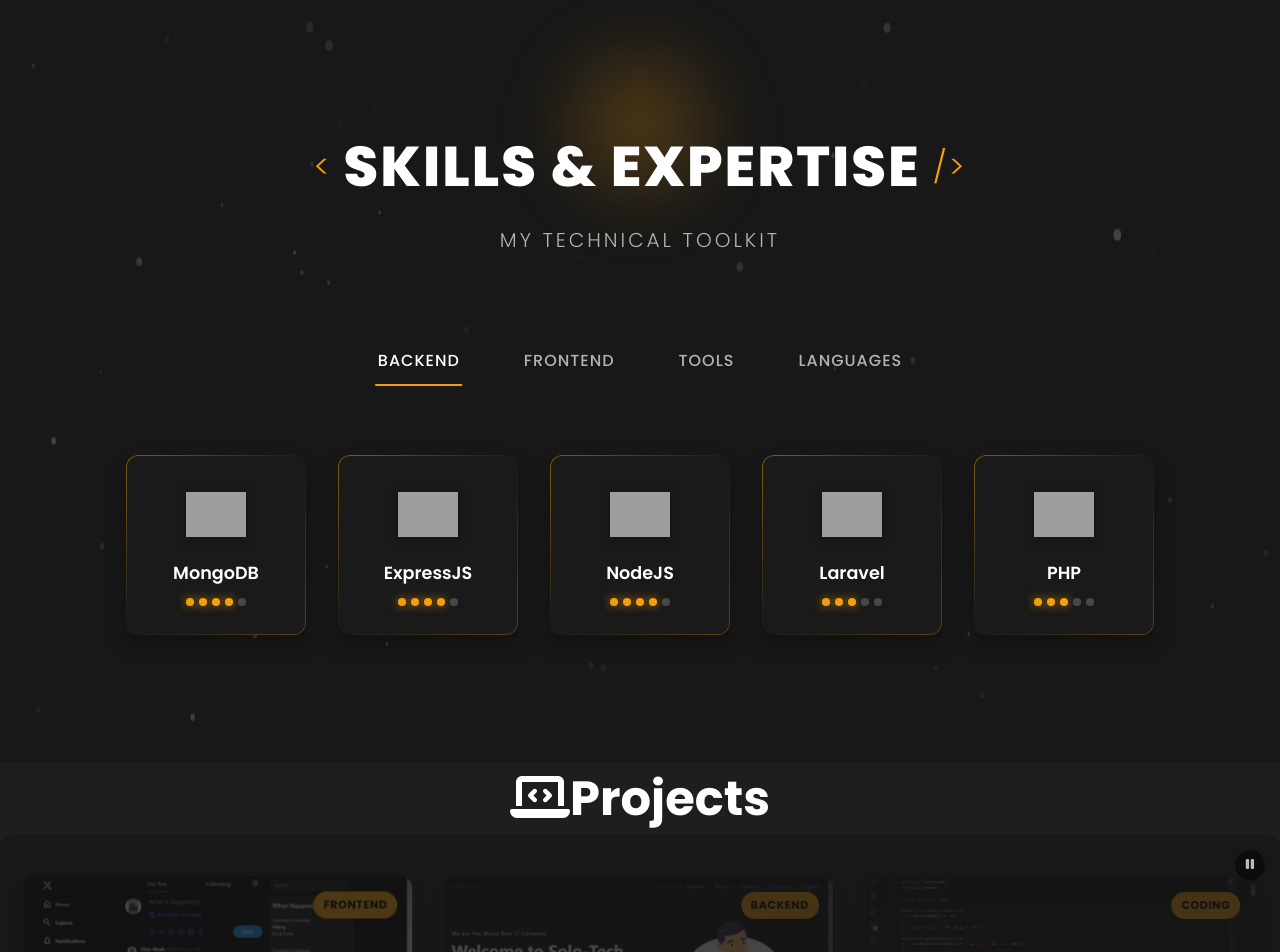
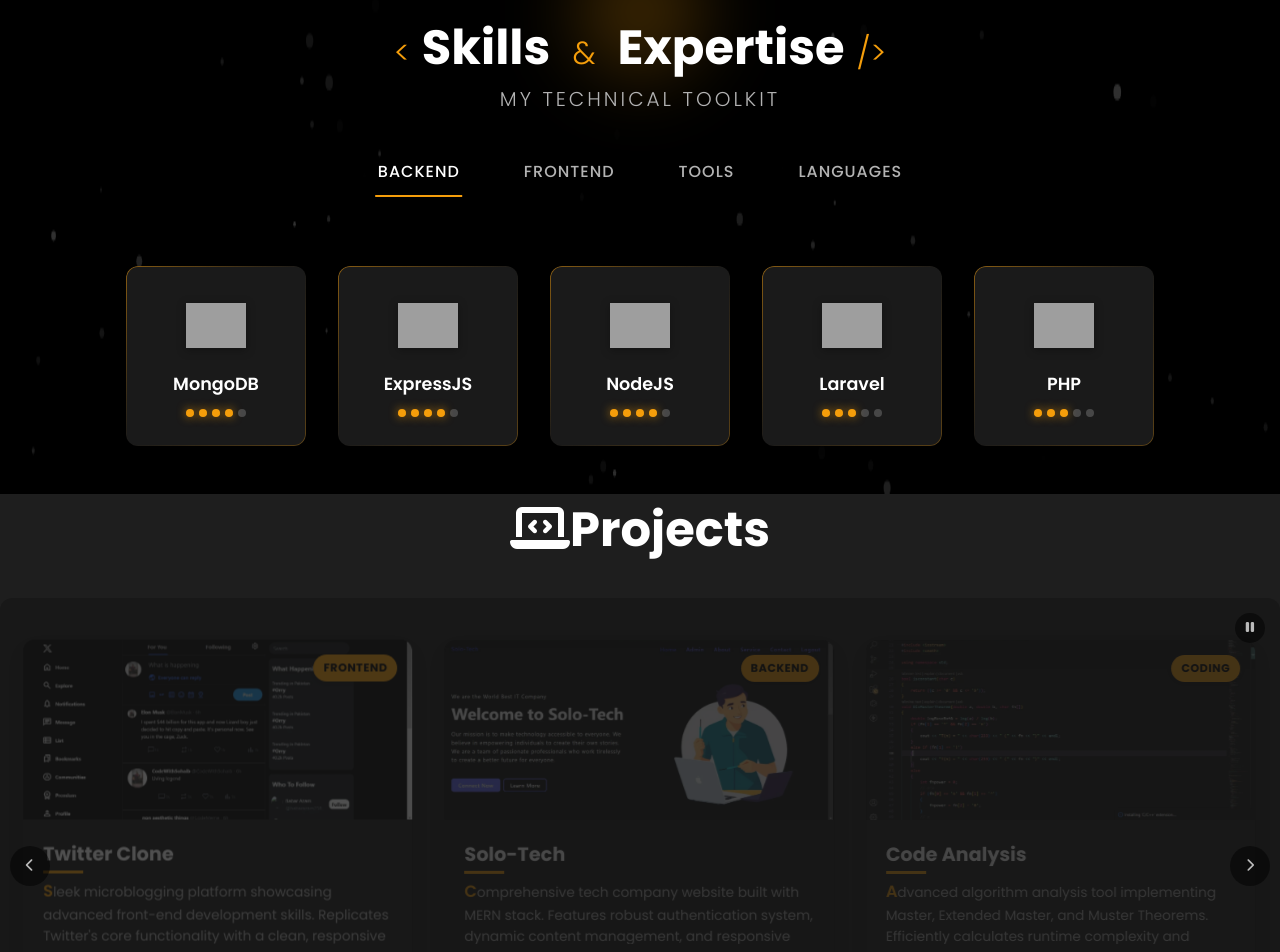
Before and after one commit to callmesohaib/react-portfolio, a React (Create React App) app: page / in a window 1280 px wide. Shown: the part 1500-2452 px from the top of the page. Built offline with nearby package versions, Linux system fonts and the light colour scheme; grey boxes are pictures that could not be loaded; a web font is replaced by a local one.

Commit message:
update skill section

```diff
--- a/src/Components/Project/projects.css
+++ b/src/Components/Project/projects.css
@@ -1,5 +1,5 @@
 .pro {
-  margin-bottom: 2rem;
+  margin-bottom: 3rem;
 }
 
 .slider-container {
@@ -10,6 +10,7 @@
   background-color: rgba(0, 0, 0, 0.2);
   padding: 2rem 1rem;
   overflow: hidden;
+  margin-top: 2rem;
 }
 
 .projects {
@@ -76,13 +77,17 @@
 
 /* Add a subtle overlay to improve text readability over images */
 .project-image::after {
-  content: '';
+  content: "";
   position: absolute;
   top: 0;
   left: 0;
   width: 100%;
   height: 100%;
-  background: linear-gradient(to bottom, rgba(0,0,0,0.2) 0%, rgba(0,0,0,0) 40%);
+  background: linear-gradient(
+    to bottom,
+    rgba(0, 0, 0, 0.2) 0%,
+    rgba(0, 0, 0, 0) 40%
+  );
   pointer-events: none;
 }
 
@@ -103,7 +108,7 @@
   border-radius: 20px;
   text-transform: uppercase;
   letter-spacing: 0.5px;
-  box-shadow: 0 2px 4px rgba(0,0,0,0.3); /* Added shadow for better visibility */
+  box-shadow: 0 2px 4px rgba(0, 0, 0, 0.3); /* Added shadow for better visibility */
   z-index: 2; /* Ensure it's above the overlay */
 }
 
--- a/src/Components/Skills/skill.css
+++ b/src/Components/Skills/skill.css
@@ -1,10 +1,11 @@
 :root {
-  --secondary-color: #f59e0b; /* Assuming this is the accent color from your project section */
+  --secondary-color: #f59e0b;
 }
 
 .skills-section {
-  padding: 8rem 0;
-  background-color: rgba(0, 0, 0, 0.2); /* Matching the slider-container background */
+  padding: 1rem 0;
+  padding-bottom: 3rem;
+  background-color: black;
   position: relative;
   overflow: hidden;
   color: white;
@@ -30,7 +31,7 @@
 
 .skills-header {
   text-align: center;
-  margin-bottom: 5rem;
+  margin-bottom: 2rem;
   position: relative;
 }
 
@@ -66,7 +67,7 @@
 }
 
 .section-subtitle {
-  color: #b3b3b3; /* Matching the project description color */
+  color: #b3b3b3;
   font-size: 1.25rem;
   max-width: 700px;
   margin: 0 auto;
@@ -147,9 +148,9 @@
   width: 180px;
   height: 180px;
   position: relative;
-  background-color: #1a1a1a; /* Matching project-card background */
+  background-color: #1a1a1a;
   border-radius: 12px;
-  box-shadow: 0 10px 20px rgba(0, 0, 0, 0.3); /* Matching project-card shadow */
+  box-shadow: 0 10px 20px rgba(0, 0, 0, 0.3);
   transition: all 0.4s ease;
   opacity: 0;
   animation: fadeInScale 0.6s ease forwards;
@@ -174,8 +175,8 @@
 }
 
 .skill-hexagon:hover {
-  transform: translateY(-5px); /* Matching project-card hover */
-  box-shadow: 0 15px 30px rgba(0, 0, 0, 0.4); /* Matching project-card hover shadow */
+  transform: translateY(-5px);
+  box-shadow: 0 15px 30px rgba(0, 0, 0, 0.4);
   z-index: 10;
 }
 
@@ -206,7 +207,7 @@
   position: absolute;
   width: 100%;
   height: 100%;
-  background: rgba(245, 158, 11, 0.2); /* Using var(--secondary-color) */
+  background: rgba(245, 158, 11, 0.2);
   border-radius: 50%;
   filter: blur(10px);
   z-index: -1;
--- a/src/Components/Skills/skill.js
+++ b/src/Components/Skills/skill.js
@@ -14,15 +14,15 @@ export default function SkillsSection() {
   useEffect(() => {
     setSkills(skillsData)
 
-    // Extract unique categories (removed "All")
+
     const uniqueCategories = [...new Set(skillsData.map((skill) => skill.category))]
     setCategories(uniqueCategories)
 
-    // Initialize particles
+
     initParticles()
 
     return () => {
-      // Clean up particles if needed
+
       const canvas = document.getElementById("skill-particles")
       if (canvas) canvas.remove()
     }
@@ -47,7 +47,7 @@ export default function SkillsSection() {
       resizeCanvas()
       window.addEventListener("resize", resizeCanvas)
 
-      // Create particles
+
       for (let i = 0; i < 50; i++) {
         particles.push({
           x: Math.random() * canvas.width,
@@ -59,7 +59,7 @@ export default function SkillsSection() {
         })
       }
 
-      // Animate particles
+
       const animate = () => {
         ctx.clearRect(0, 0, canvas.width, canvas.height)
 
@@ -69,11 +69,11 @@ export default function SkillsSection() {
           ctx.fillStyle = particle.color
           ctx.fill()
 
-          // Move particles
+
           particle.x += particle.speedX
           particle.y += particle.speedY
 
-          // Wrap around edges
+
           if (particle.x < 0) particle.x = canvas.width
           if (particle.x > canvas.width) particle.x = 0
           if (particle.y < 0) particle.y = canvas.height
@@ -95,7 +95,7 @@ export default function SkillsSection() {
     const x = (e.clientX - left) / width - 0.5
     const y = (e.clientY - top) / height - 0.5
 
-    // Apply perspective effect to cards
+
     const cards = document.querySelectorAll(".skill-hexagon")
     cards.forEach((card) => {
       const cardX = (card.getBoundingClientRect().left - left) / width - 0.5
@@ -113,18 +113,18 @@ export default function SkillsSection() {
     })
   }
 
-  // ... keep all other functions the same (initParticles, handleMouseMove) ...
 
-  const filteredSkills = skills.filter((skill) => skill.category === activeCategory) // Removed "All" check
+
+  const filteredSkills = skills.filter((skill) => skill.category === activeCategory)
 
   return (
     <section className="skills-section" id="skills">
       <div className="skills-container">
         <div className="skills-header">
           <div className="title-glow"></div>
-          <h2 className="section-title">
+          <h2 className="heading">
             <span className="title-icon">{"<"}</span>
-            Skills & Expertise
+            Skills <span className="title-icon">&</span>  Expertise
             <span className="title-icon">{"/>"}</span>
           </h2>
           <p className="section-subtitle">My Technical Toolkit</p>
```
